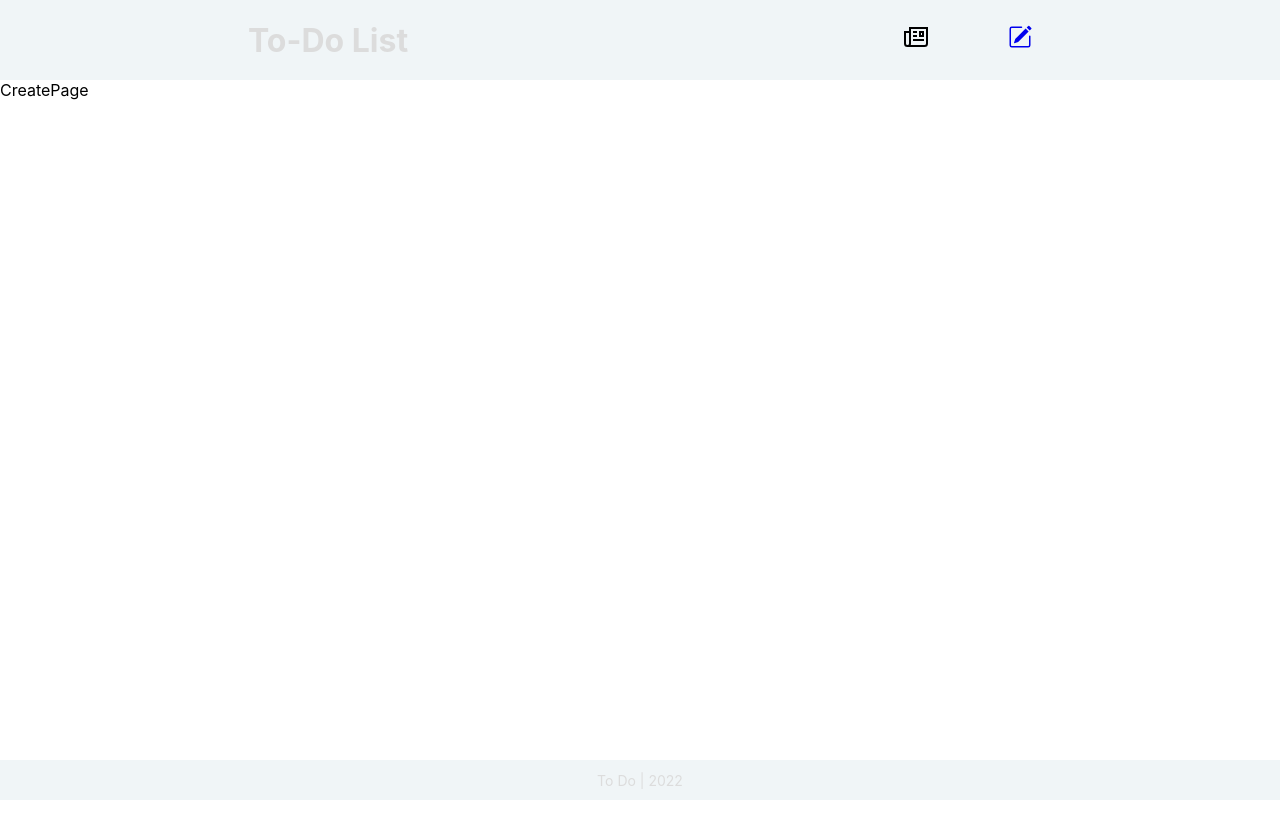
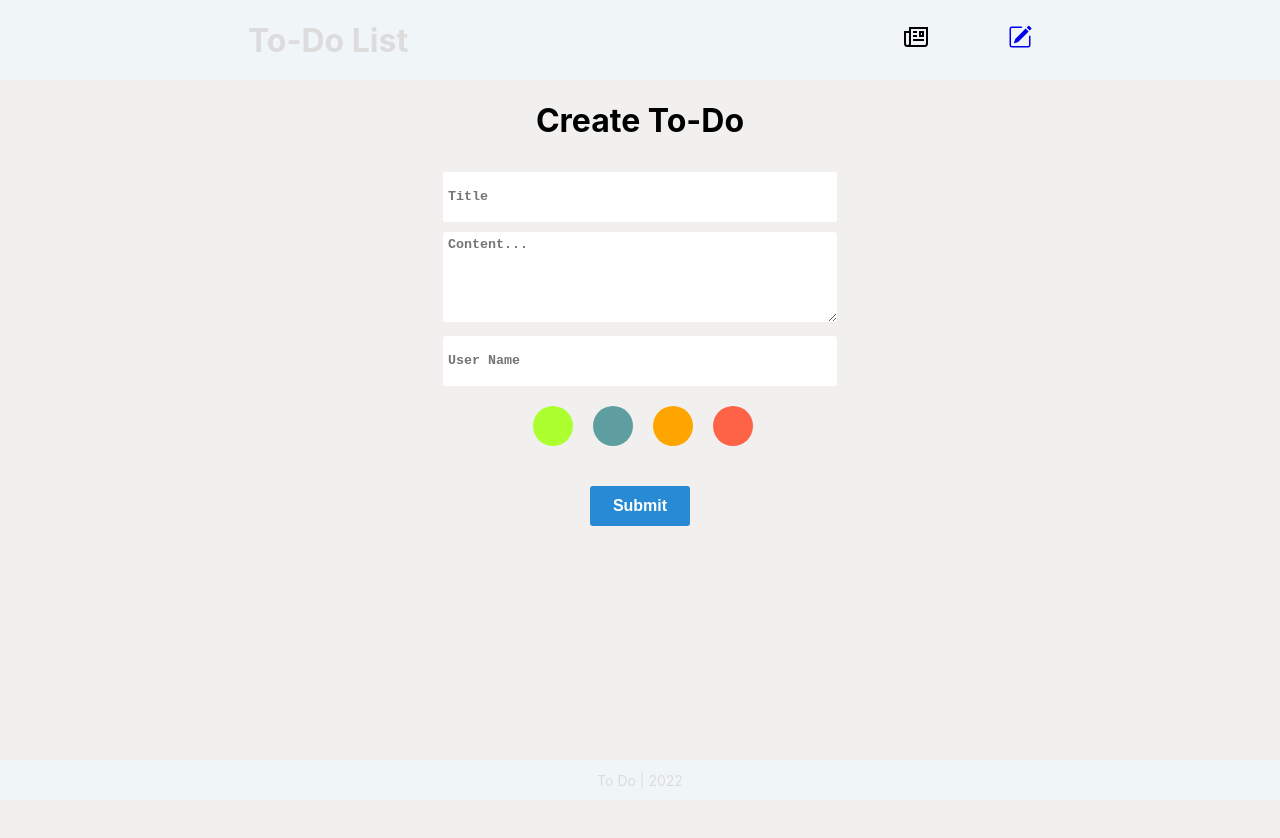
Before and after one commit to kursatsmsek/react-todo-front, a React (Create React App) app: page /create in a window 1280 px wide. Shown: the top 838 px of the page. Before the commit the page ends 800 px from the top, so only its background shows below. Built offline with nearby package versions, Linux system fonts and the light colour scheme.

Commit message:
home page api calls -> create page and it's api calls

```diff
--- a/src/apiCalls.js
+++ b/src/apiCalls.js
@@ -14,3 +14,7 @@ export const changeDoneStatus = (idp, valp) => {
     }
   });
 }
+
+export const createToDo = (body) => {
+  return axios.post('/createToDo', body)
+}
--- a/src/pages/CreatePage/CreatePage.js
+++ b/src/pages/CreatePage/CreatePage.js
@@ -1,8 +1,53 @@
-import React from 'react'
+import React, { useEffect, useState } from 'react'
+import { createToDo } from '../../apiCalls'
+import './style.css'
+import { useNavigate } from 'react-router-dom'
 
 const CreatePage = () => {
+
+  const navigate = useNavigate()
+
+  const [data, setData] = useState({
+    title: undefined,
+    content: undefined,
+    user: {
+      name: undefined
+    },
+    statusColor: undefined,
+    done: false
+  })
+
+  const submitEvent = () => {
+    createToDo(data).then((res) => {
+      alert(res.data)
+      navigate('/')
+    })
+  }
+
   return (
-    <div>CreatePage</div>
+    <div className='createPageDiv'>
+      <div className='createPageContainer'>
+        <h1>Create To-Do</h1>
+        <div className='todoTitleInputDiv'>
+          <input placeholder='Title' value={data.title || ""} onChange={e => setData({...data, title: e.target.value})} />
+        </div>
+        <div className='todoContentInputDiv'>
+          <textarea placeholder='Content...' className='todoContentInput' value={data.content || ""} onChange={e => setData({...data, content: e.target.value})} />
+        </div>
+        <div className='todoUserNameDiv'>
+          <input placeholder='User Name' value={data.user.name || ""} onChange={e => setData({...data, user: {name: e.target.value}})} />
+        </div>
+        <div className='todoStatusDiv' style={{ color:"white" }}>
+          <div className='statusColorDiv' onClick={() => setData({...data, statusColor:"greenyellow"})} style={{ backgroundColor: "greenyellow"}}>{data.statusColor == "greenyellow" ? "✓" : null}</div>
+          <div className='statusColorDiv' onClick={() => setData({...data, statusColor:"cadetblue"})} style={{ backgroundColor: "cadetblue"}}>{data.statusColor == "cadetblue" ? "✓" : null}</div>
+          <div className='statusColorDiv' onClick={() => setData({...data, statusColor:"orange"})} style={{ backgroundColor: "orange"}}>{data.statusColor == "orange" ? "✓" : null}</div>
+          <div className='statusColorDiv' onClick={() => setData({...data, statusColor:"tomato"})} style={{ backgroundColor: "tomato"}}>{data.statusColor == "tomato" ? "✓" : null}</div>
+        </div>
+        <div className='createTodoButtonDiv'>
+          <button className='submitButton' onClick={submitEvent}>Submit</button>
+        </div>
+      </div>
+    </div>
   )
 }
 
--- /dev/null
+++ b/src/pages/CreatePage/style.css
@@ -0,0 +1,73 @@
+.createPageDiv {
+  display: flex;
+  width: 100%;
+  height: 100%;
+  align-items: center;
+  justify-content: center;
+}
+
+.createPageContainer {
+  text-align: center;
+  height: 100%;
+  width: 100%;
+  background-color: rgb(241, 240, 238);
+}
+
+.createPageContainer input {
+  width: 30%;
+  height: 40px;
+  margin: 10px;
+  border: none;
+  border-radius: 3px;
+  padding: 5px;
+  font-family: 'Courier New', Courier, monospace;
+  font-weight: bold;
+}
+
+.todoContentInput {
+  height: 80px !important;
+  width: 30%;
+  max-width: 30%;
+  min-width: 30%;
+  border: none;
+  border-radius: 3px;
+  padding: 5px;
+  font-family: 'Courier New', Courier, monospace;
+  font-weight: bold;
+}
+
+.todoUserDiv {
+  display: flex;
+  align-items: center;
+  justify-content: space-between;
+}
+
+.statusColorDiv {
+  width: 40px;
+  height: 40px;
+  border-radius: 100px;
+  margin: 10px;
+  display: flex;
+  align-items: center;
+  justify-content: center;
+  font-weight: bold;
+  font-size: 24px;
+  cursor: pointer;
+}
+
+.submitButton {
+  border: none;
+  width: 100px;
+  height: 40px;
+  margin-top: 30px;
+  font-weight: bold;
+  color: white;
+  border-radius: 3px;
+  font-size: 16px;
+  background-color: rgb(40, 138, 212);
+}
+
+.submitButton:hover {
+  cursor: pointer;
+  background-color: rgb(56, 143, 209);
+}
```
